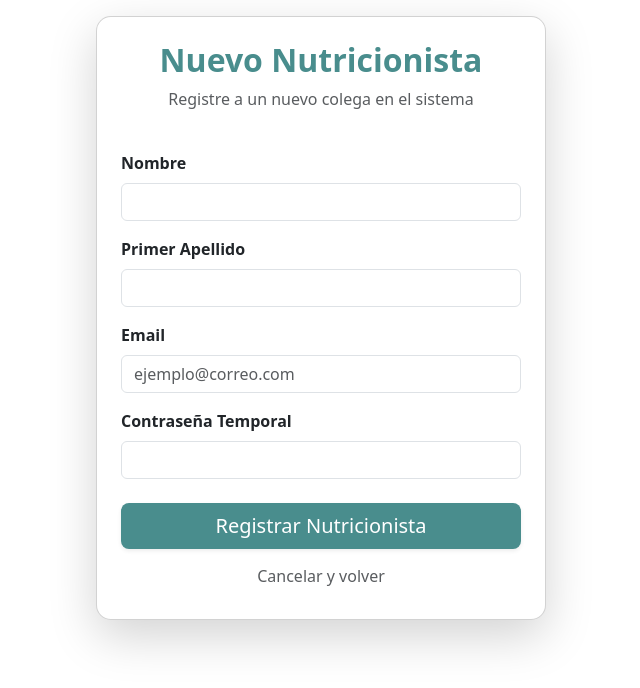
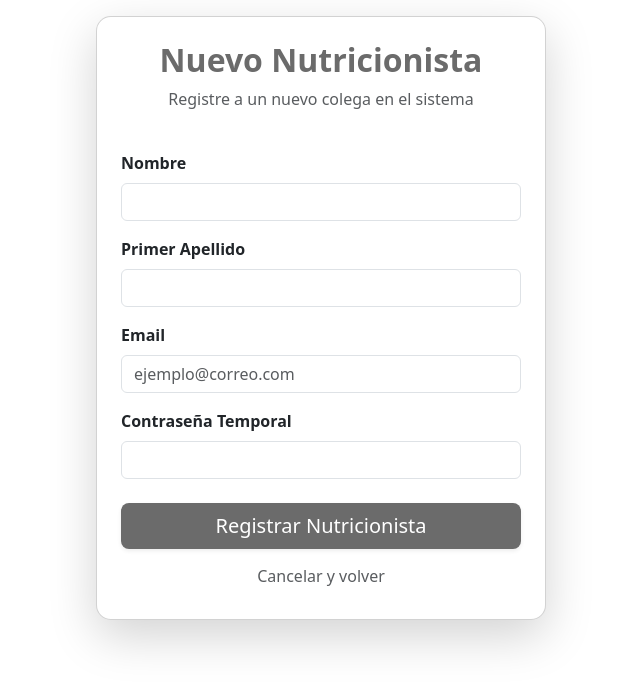
Before and after one commit to Isaacoun100/CalTrack, an Angular app in the folder CalTrack/: page /app-sing-up-nutri in a window 1280 px wide. Shown: the top 688 px of the page, without its empty margins (319-959 px from the left). Built offline with nearby package versions, Linux system fonts and the light colour scheme.

Commit message:
Update app-sign-up-nutri.html

```diff
--- a/CalTrack/src/app/app-sign-up-nutri/app-sign-up-nutri.html
+++ b/CalTrack/src/app/app-sign-up-nutri/app-sign-up-nutri.html
@@ -2,7 +2,7 @@
   <div class="card shadow-lg p-4" style="max-width: 450px; width: 100%; border-radius: 15px;">
 
     <div class="text-center mb-4">
-      <h2 class="fw-bold" style="color: #498d8d;">Nuevo Nutricionista</h2>
+      <h2 class="fw-bold" style="color: #6b6b6b;">Nuevo Nutricionista</h2>
       <p class="text-muted">Registre a un nuevo colega en el sistema</p>
     </div>
 
@@ -32,7 +32,7 @@
       </div>
 
       <div class="d-grid gap-2">
-        <button type="submit" class="btn btn-primary btn-lg border-0 shadow-sm" style="background-color: #498d8d;">
+        <button type="submit" class="btn btn-primary btn-lg border-0 shadow-sm" style="background-color: #6b6b6b;">
           Registrar Nutricionista
         </button>
         <button type="button" class="btn btn-link text-decoration-none text-muted" (click)="cancel()">
```
